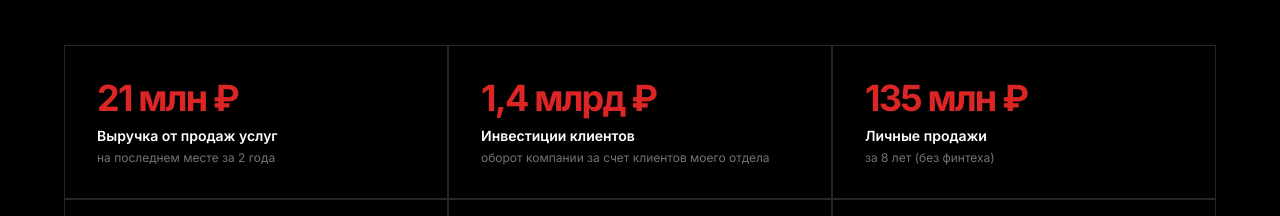
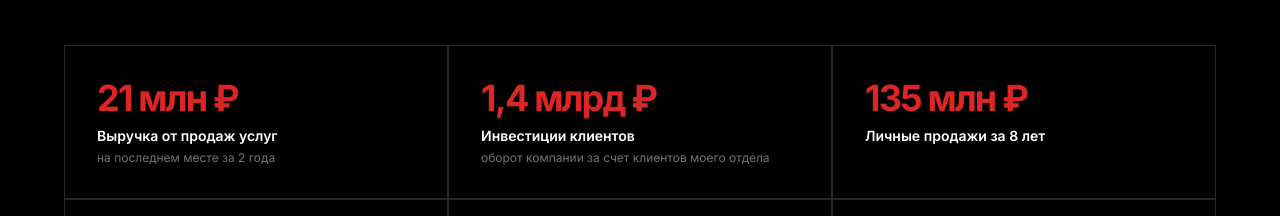
Before and after one commit to pr-poehali-dev/quantum-communication-systems-1, a React (Vite) app: page / in a window 1280 px wide. Shown: the part 940-1156 px from the top of the page. Built offline with nearby package versions, Linux system fonts and the light colour scheme.

Commit message:
feat: update sales period label

```diff
--- a/src/pages/Index.tsx
+++ b/src/pages/Index.tsx
@@ -331,7 +331,7 @@ export default function Index() {
             {[
               { value: "21 млн ₽", label: "Выручка от продаж услуг", sub: "на последнем месте за 2 года" },
               { value: "1,4 млрд ₽", label: "Инвестиции клиентов", sub: "оборот компании за счет клиентов моего отдела" },
-              { value: "135 млн ₽", label: "Личные продажи", sub: "за 8 лет (без финтеха)" },
+              { value: "135 млн ₽", label: "Личные продажи за 8 лет", sub: "" },
               { value: "500к–1М ₽", label: "Средний чек", sub: "high-ticket B2B" },
               { value: "250+", label: "Встреч с собственниками", sub: "лично провёл" },
               { value: "16%", label: "Личная конверсия", sub: "из встречи в сделку" },
```
